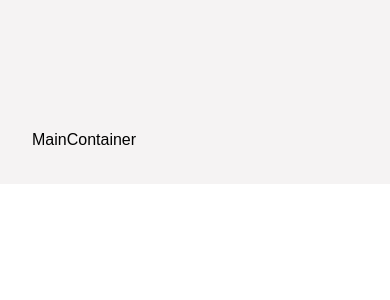
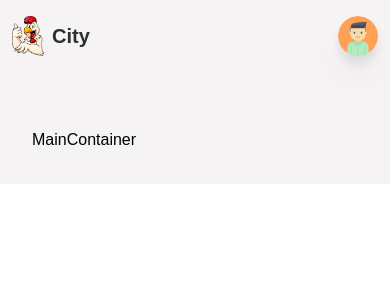
Before and after one commit to 99inder/Fresh_Essence-Food_Ecom, a React (Create React App) app: page / in a window 390 px wide. Shown: the top 300 px of the page. Built offline with nearby package versions, Linux system fonts and the light colour scheme.

Commit message:
Header Mobile View Design Beginning

```diff
--- a/src/App.js
+++ b/src/App.js
@@ -6,7 +6,7 @@ import { Header, MainContainer, CreateContainer } from './components';
 
 function App() {
     return (
-        <AnimatePresence>
+        <AnimatePresence mode="wait">
             <div className="w-screen h-auto flex flex-col bg-primary">
                 <Header />
                 <main className='mt-24 p-8 w-full'>
--- a/src/components/Header.jsx
+++ b/src/components/Header.jsx
@@ -1,4 +1,4 @@
-import React from 'react'
+import React, { useState } from 'react'
 import Logo from "../img/logo.png"
 import Avatar from "../img/avatar.png"
 import { MdShoppingBasket, MdAdd, MdLogout } from "react-icons/md";
@@ -25,6 +25,9 @@ const Header = () => {
     //get state from reducer
     const { user } = useSelector(state => state.setUserReducer);
 
+    //local state using useState to open close menu
+    const [isMenu, setIsMenu] = useState(false);
+
     //function to execute the login process
     const login = async () => {
 
@@ -41,10 +44,15 @@ const Header = () => {
             localStorage.setItem("user", JSON.stringify(providerData[0]));
         }
 
+        //Toggle dropdown
+        else {
+            setIsMenu(!isMenu);
+        }
+
     }
 
     return (
-        <header className='w-screen fixed z-50 p-6 px-16'>
+        <header className='w-screen fixed z-50 p-4 px-3 md:p-6 md:px-16'>
 
 
             {/* Desktop and Tablet */}
@@ -55,7 +63,7 @@ const Header = () => {
                 </Link>
                 <div className='flex items-center gap-8'>
                     <ul className="flex items-center gap-8">
-                        <li className='text-base text-textColor hover:text-headingColor duration-100 transition-all ease-in-out cursor-pointer'>Home</li>
+                        <li className='text-base text-textColor hover:text-headingColor duration-100 transition-all ease-in-out cursor-pointer'><Link to={"/"}>Home</Link></li>
                         <li className='text-base text-textColor hover:text-headingColor duration-100 transition-all ease-in-out cursor-pointer'>Menu</li>
                         <li className='text-base text-textColor hover:text-headingColor duration-100 transition-all ease-in-out cursor-pointer'>About Us</li>
                         <li className='text-base text-textColor hover:text-headingColor duration-100 transition-all ease-in-out cursor-pointer'>Service</li>
@@ -69,18 +77,33 @@ const Header = () => {
                     </div>
                     <div className='relative'>
                         <motion.img whileTap={{ scale: 0.8 }} src={user ? user.photoURL : Avatar} alt="userprofile" className='w-10 min-w-[40px] h-10 min-h-[40px] drop-shadow-xl cursor-pointer rounded-full' onClick={login} />
-                        <div className='w-40 bg-gray-50 shadow-xl rounded-lg flex flex-col absolute right-0 top-12'>
+
+                        {/* dropDown Menu */}
+                        {
+                            isMenu && (
+                                <motion.div
+                                    initial={{ opacity: 0, scale: 0.6 }}
+                                    animate={{ opacity: 1, scale: 1 }}
+                                    exit={{ opacity: 0, scale: 0.6 }}
+                                    className='w-40 bg-gray-50 shadow-xl rounded-lg flex flex-col absolute right-0 top-12'>
+
                                     <ul className='py-2'>
+                                        {
+                                            user && user.email === "99.inderpal@gmail.com" && (
 
-                                {
-                                    user && user.email === "99.inderpal@gmail.com" && (<li className='flex items-center justify-between gap-2 mb-2 px-4 cursor-pointer hover:bg-slate-200 transition-all duration-100 ease-in-out text-textColor text-base rounded-lg'>New Item <MdAdd /></li>)
+                                                <li className='mb-2 px-4 cursor-pointer hover:bg-slate-200 transition-all duration-100 ease-in-out text-textColor text-base rounded-lg'><Link to={"/createItem"} className="flex items-center justify-between gap-2">New Item <MdAdd /></Link></li>
+
+                                            )
                                         }
 
                                         <li className='px-4 cursor-pointer hover:bg-slate-200 transition-all duration-100 ease-in-out text-textColor text-base rounded-lg'>2</li>
                                         <li className='px-4 cursor-pointer hover:bg-slate-200 transition-all duration-100 ease-in-out text-textColor text-base rounded-lg'>3</li>
                                         <li className='flex items-center justify-between mt-2 px-4 cursor-pointer hover:bg-slate-200 transition-all duration-100 ease-in-out text-textColor text-base rounded-lg'>Logout <MdLogout /></li>
                                     </ul>
-                        </div>
+                                </motion.div>
+                            )
+                        }
+
                     </div>
                 </div>
             </div>
@@ -88,8 +111,43 @@ const Header = () => {
 
 
 
-            {/* Mobile */}
-            <div className='flex md:hidden w-full h-full'></div>
+            {/* Mobile View*/}
+            <div className='flex justify-between md:hidden w-full h-full'>
+                <Link to={"/"} className="flex items-center gap-2">
+                    <img src={Logo} alt="Logo" className="w-8 object-cover" />
+                    <p className='text-headingColor text-xl font-bold'>City</p>
+                </Link>
+                <div className='relative'>
+                    <motion.img whileTap={{ scale: 0.8 }} src={user ? user.photoURL : Avatar} alt="userprofile" className='w-10 min-w-[40px] h-10 min-h-[40px] drop-shadow-xl cursor-pointer rounded-full' onClick={login} />
+
+                    {/* dropDown Menu */}
+                    {
+                        isMenu && (
+                            <motion.div
+                                initial={{ opacity: 0, scale: 0.6 }}
+                                animate={{ opacity: 1, scale: 1 }}
+                                exit={{ opacity: 0, scale: 0.6 }}
+                                className='w-40 bg-gray-50 shadow-xl rounded-lg flex flex-col absolute right-0 top-12'>
+
+                                <ul className='py-2'>
+                                    {
+                                        user && user.email === "99.inderpal@gmail.com" && (
+
+                                            <li className='mb-2 px-4 cursor-pointer hover:bg-slate-200 transition-all duration-100 ease-in-out text-textColor text-base rounded-lg'><Link to={"/createItem"} className="flex items-center justify-between gap-2">New Item <MdAdd /></Link></li>
+
+                                        )
+                                    }
+
+                                    <li className='px-4 cursor-pointer hover:bg-slate-200 transition-all duration-100 ease-in-out text-textColor text-base rounded-lg'>2</li>
+                                    <li className='px-4 cursor-pointer hover:bg-slate-200 transition-all duration-100 ease-in-out text-textColor text-base rounded-lg'>3</li>
+                                    <li className='flex items-center justify-between mt-2 px-4 cursor-pointer hover:bg-slate-200 transition-all duration-100 ease-in-out text-textColor text-base rounded-lg'>Logout <MdLogout /></li>
+                                </ul>
+                            </motion.div>
+                        )
+                    }
+
+                </div>
+            </div>
         </header>
     )
 }
```
Lines whose indentation alone changed are shown as unchanged.
